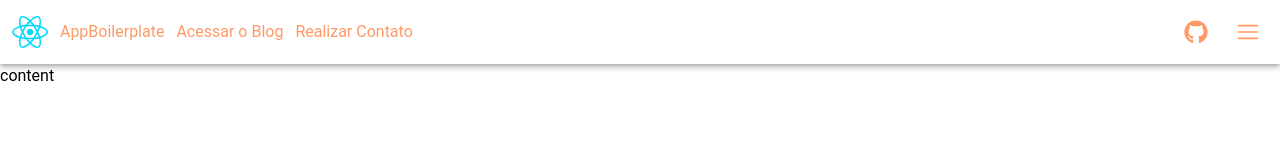
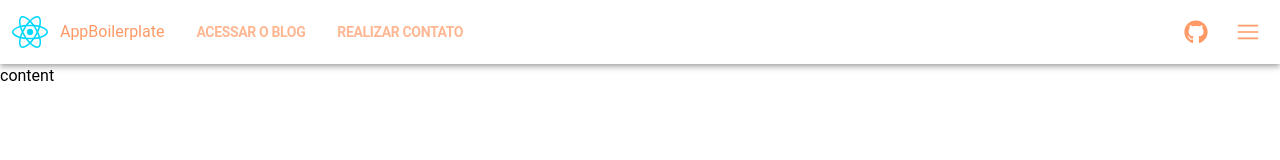
Before and after one commit to lucasHyan/React-Mobile-first-Assessment, a React (Vite) app: page / in a window 1280 px wide. Shown: the top 160 px of the page. Built offline with nearby package versions, Linux system fonts and the light colour scheme.

Commit message:
Adjustments on header styling

```diff
--- a/src/components/ScrollButton.jsx
+++ b/src/components/ScrollButton.jsx
@@ -7,7 +7,7 @@ export function ScrollButton({ targetId, children }) {
     };
 
     return (
-      <button onClick={handleClick}>
+        <button onClick={handleClick} className="uppercase font-bold tracking-tight opacity-70 text-sm">
             {children}
         </button>
     );
--- a/src/layout/AppBar/AppBar.jsx
+++ b/src/layout/AppBar/AppBar.jsx
@@ -31,7 +31,7 @@ function LogosDiv() {
 }
 function ActionsDiv() {
   return (
-    <div className="text-cor-principal flex items-center p-3 space-x-3">
+    <div className="text-cor-principal flex items-center p-3 space-x-8">
       <IconButton>
         <div className="flex items-center space-x-3">
           <WebSiteLogo />
--- a/tailwind.config.js
+++ b/tailwind.config.js
@@ -10,6 +10,9 @@ export default {
         custom:
           "0px 2px 4px -1px rgba(0,0,0,0.2),0px 4px 5px 0px rgba(0,0,0,0.14),0px 1px 10px 0px rgba(0,0,0,0.12)",
       },
+      fontFamily: {
+        'roboto': ['Roboto', 'sans-serif'],
+      },
     },
   },
 };
```
Lines whose indentation alone changed are shown as unchanged.
